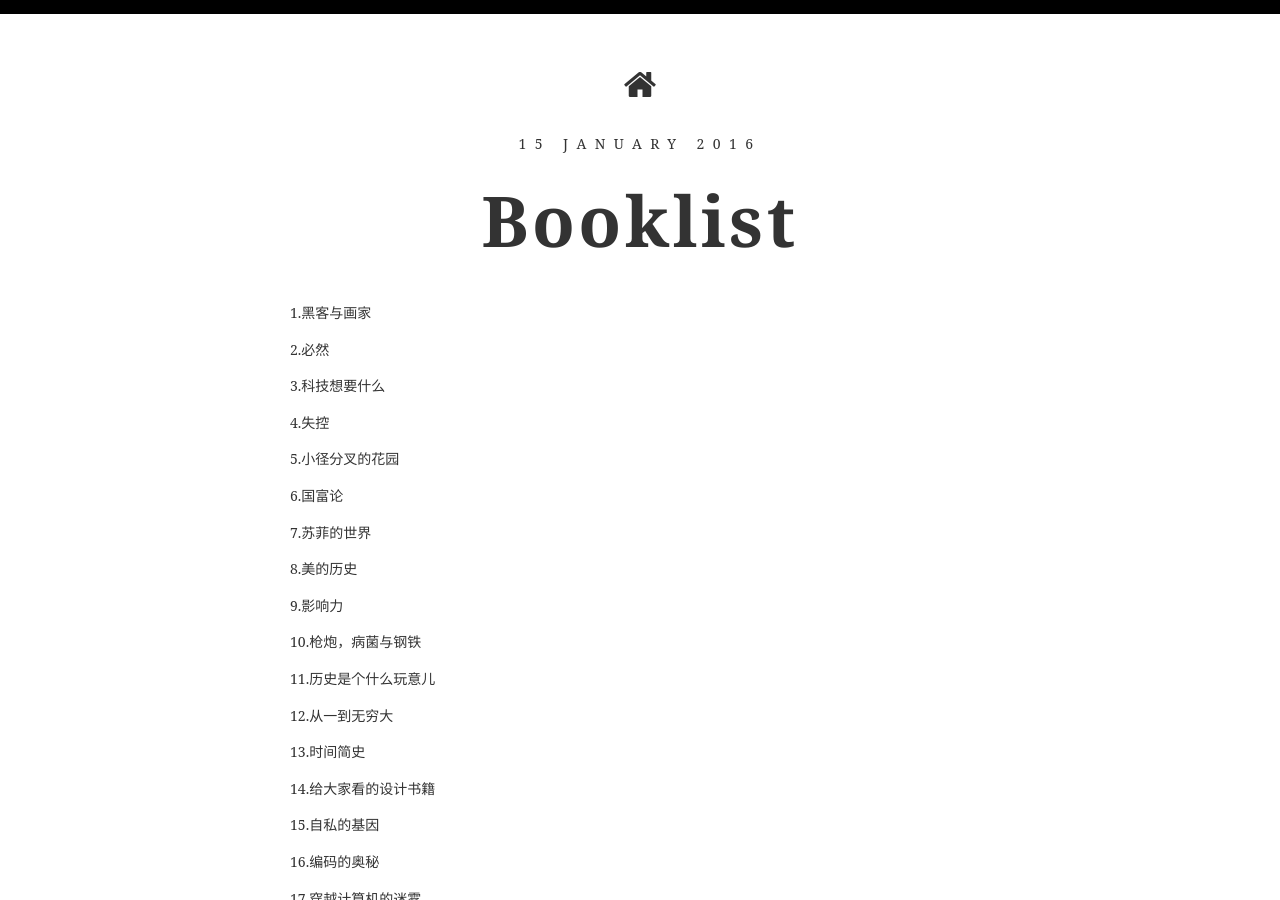
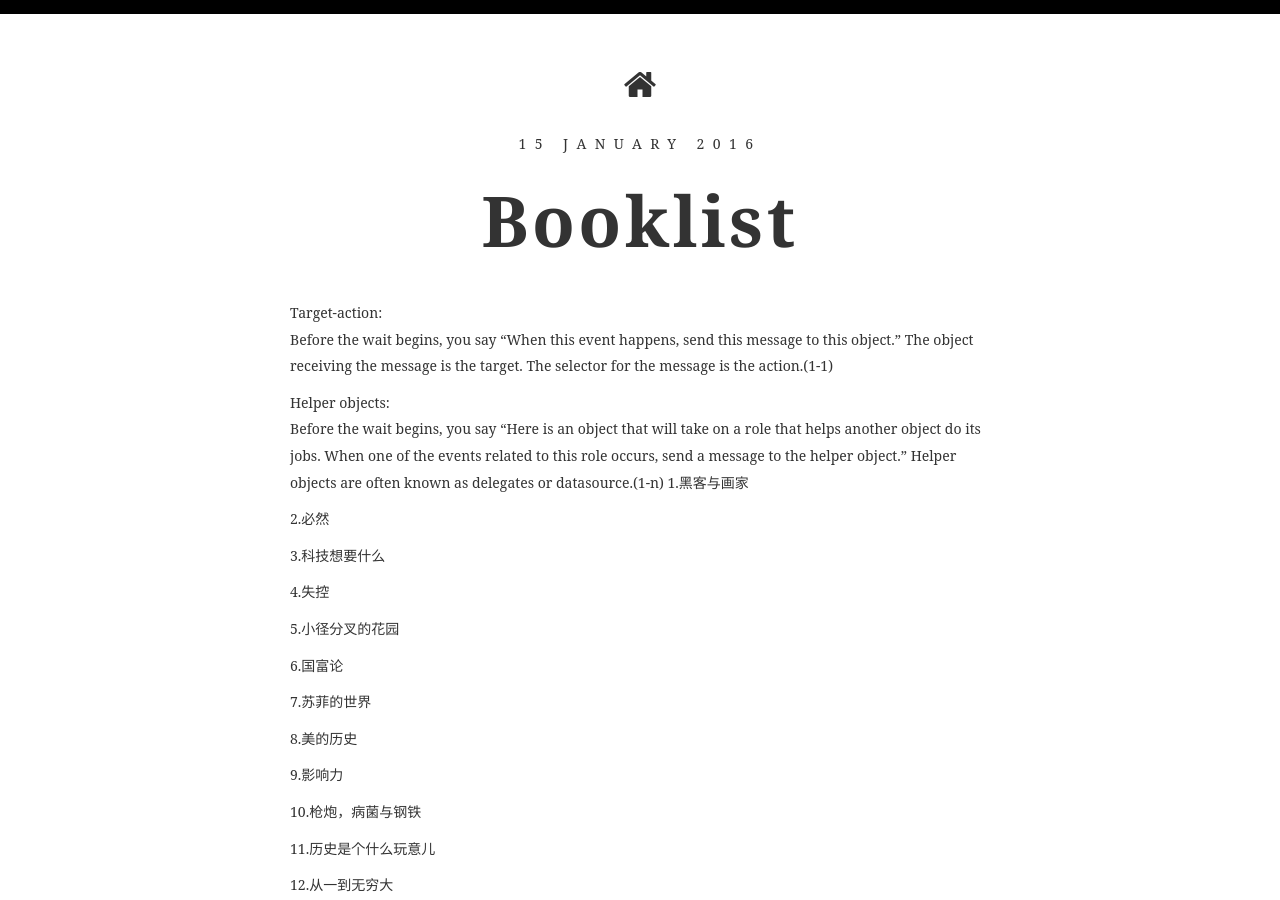
Before and after one commit to Santiago0412/santiago0412.github.io, a Jekyll site: the page built from _posts/2016-01-15-BookList.md, in a window 1280 px wide and 900 px high. Built offline with Jekyll 4.4.1, drawn with Linux system fonts in a browser that asks for light colours; some web fonts are replaced.

Commit message:
change layout

```diff
--- a/_posts/2016-01-15-BookList.md
+++ b/_posts/2016-01-15-BookList.md
@@ -2,7 +2,11 @@
 layout: post_page
 title: Booklist
 ---
+Target-action:
+Before the wait begins, you say "When this event happens, send this message to this object." The object receiving the message is the target. The selector for the message is the action.(1-1)
 
+Helper objects:
+Before the wait begins, you say "Here is an object that will take on a role that helps another object do its jobs. When one of the events related to this role occurs, send a message to the helper object." Helper objects are often known as delegates or datasource.(1-n)
 1.黑客与画家
 
 2.必然
```
